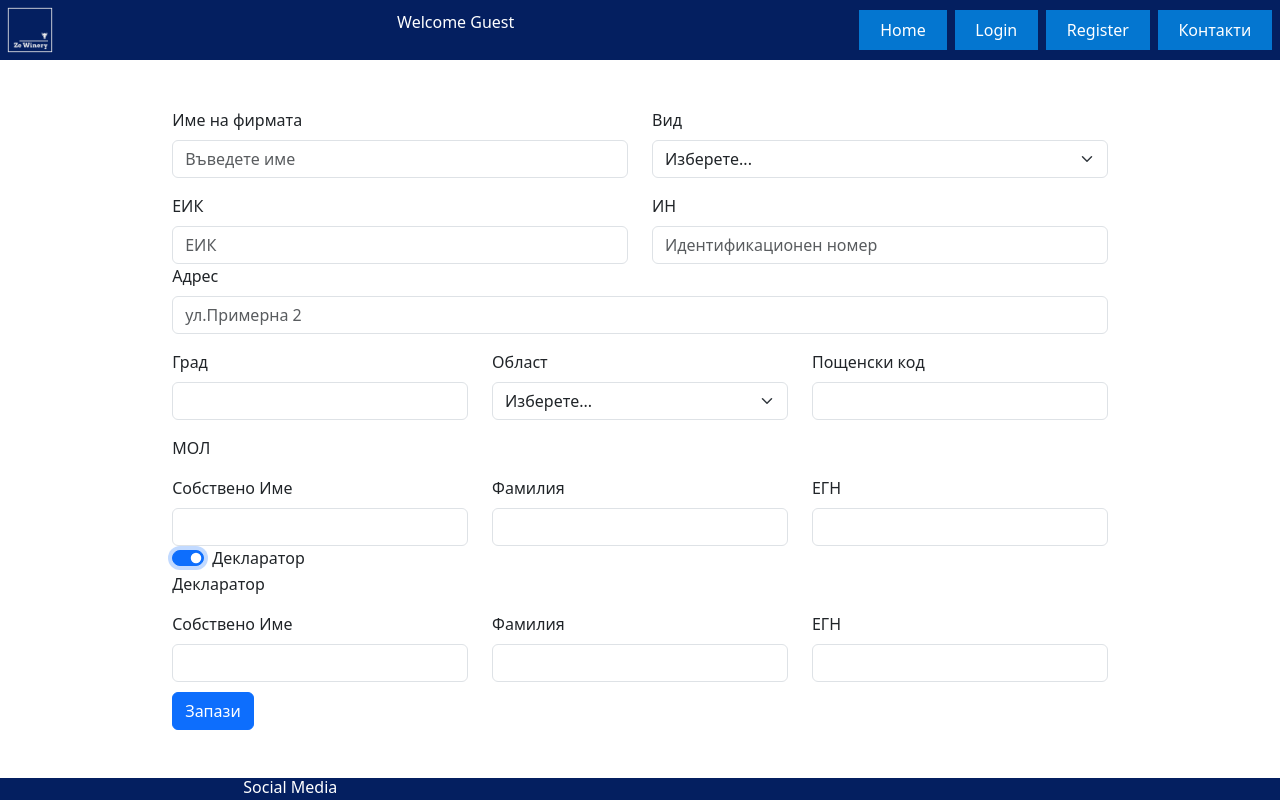
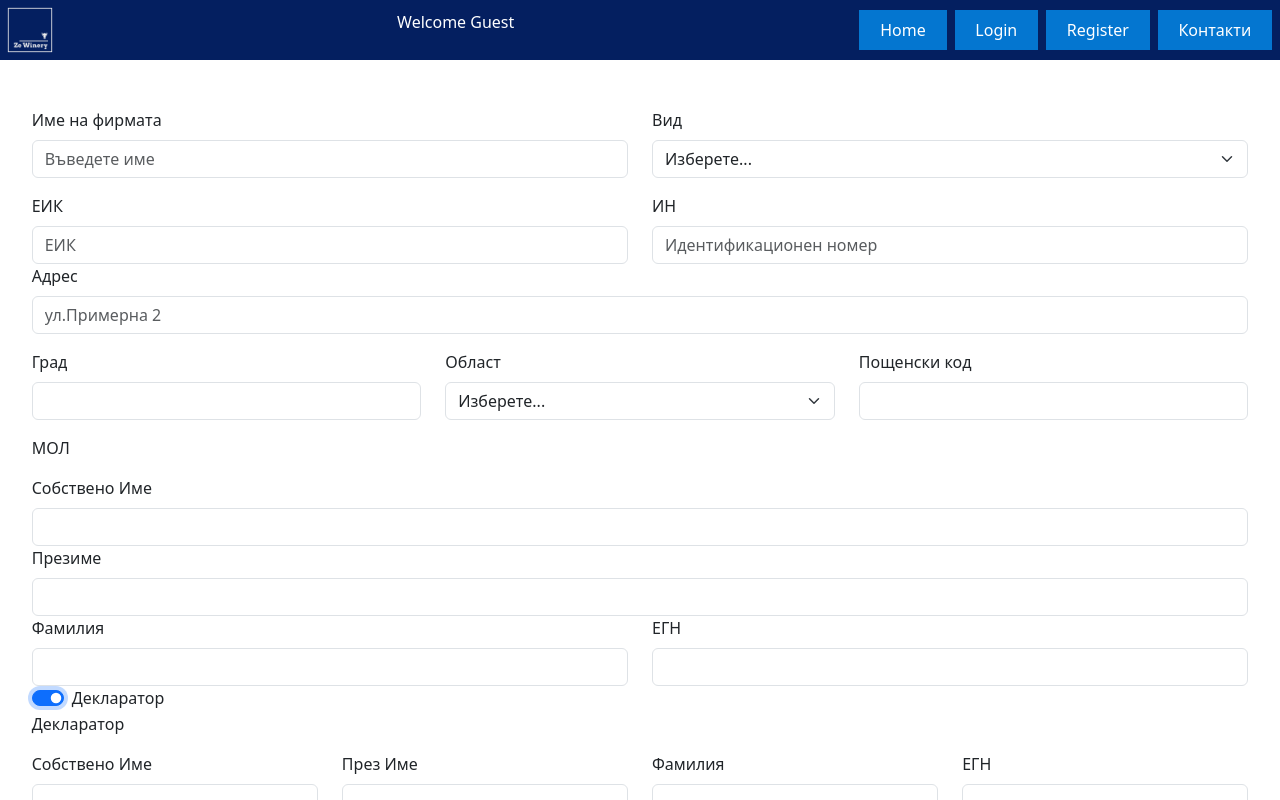
Before and after one commit to MiroZe/ze-winery, a React (Vite) app in the folder ze-winery-app/: page /create-company in a window 1280 px wide. Both pictures are taken after a click on the checkbox "Декларатор". Shown: the top 800 px of the page. Built offline with nearby package versions, Linux system fonts and the light colour scheme.

Commit message:
added surName as declarer

```diff
--- a/ze-winery-app/src/components/Companies/CreateCompany/CreateCompany.jsx
+++ b/ze-winery-app/src/components/Companies/CreateCompany/CreateCompany.jsx
@@ -27,9 +27,11 @@ const {formValues, onChangeHandler} = useForm({
   state:'',
   postalCode: '',
   firstName :'',
+  surName :'',
   lastName: '',
   ownerId: '',
   declarerFirstName: '',
+  declarerSurName :'',
   declarerLastName:'',
   declarerId: ''
 
@@ -54,11 +56,13 @@ const createCompanySubmitHandler = async (e) => {
     postalCode:formValues.postalCode,
     owner : {
       firstName: formValues.firstName,
+      surName: formValues.surName,
       lastName:formValues.lastName,
       ownerId:formValues.ownerId
     },
     declarer: {
       declarerFirstName: formValues.declarerFirstName,
+      declarerSurName: formValues.declarerSurName,
       declarerLastName:formValues.declarerLastName,
       declarerId:formValues.declarerId
     }
@@ -153,6 +157,10 @@ const onChangeDeclarerHandler = () => {
             <Form.Label>Собствено Име</Form.Label>
             <Form.Control name='firstName' value={formValues.firstName} onChange={(e) => onChangeHandler(e)}/>
             </Form.Group>
+            <Form.Group>
+            <Form.Label>Презиме</Form.Label>
+            <Form.Control name='surName' value={formValues.surName} onChange={(e) => onChangeHandler(e)}/>
+            </Form.Group>
             <Form.Group as ={Col }controlId="formGrid">
             <Form.Label>Фамилия</Form.Label>
             <Form.Control name='lastName' value={formValues.lastName} onChange={(e) => onChangeHandler(e)}/>
@@ -178,6 +186,11 @@ const onChangeDeclarerHandler = () => {
             <Form.Control name='declarerFirstName' value={formValues.declarerFirstName} onChange={(e) => onChangeHandler(e)}/>
             </Form.Group>
             <Form.Group as ={Col }controlId="formGrid">
+            <Form.Label>През Име</Form.Label>
+            <Form.Control name='declarerSurName' value={formValues.declarerSurName} onChange={(e) => onChangeHandler(e)}/>
+            </Form.Group>
+
+            <Form.Group as ={Col }controlId="formGrid">
             <Form.Label>Фамилия</Form.Label>
             <Form.Control name='declarerLastName' value={formValues.declarerLastName} onChange={(e) => onChangeHandler(e)}/>
             </Form.Group>
--- a/ze-winery-app/src/components/Declarations/DeclarationItems/DeclarationList.jsx
+++ b/ze-winery-app/src/components/Declarations/DeclarationItems/DeclarationList.jsx
@@ -20,7 +20,7 @@ const DeclarationList = ({declarationItems, deleteItemFromDecalarationList, edit
   const currentCompany = useSelector(state => state.company)
 
   const declarerData = {
-    ownerNames:`${currentCompany.owner.firstName} ${currentCompany.owner.lastName}`,
+    ownerNames:`${currentCompany.owner.firstName} ${currentCompany.owner.surName} ${currentCompany.owner.lastName}`,
     ownerId:currentCompany.owner.ownerId,
     declarerNames:`${currentCompany.declarer.declarerFirstName} ${currentCompany.declarer.declarerLastName}`,
     declarerId: currentCompany.declarer.declarerId,
```
Also changed, not shown: 2 other files (tests, documents, lock files or other folders).
